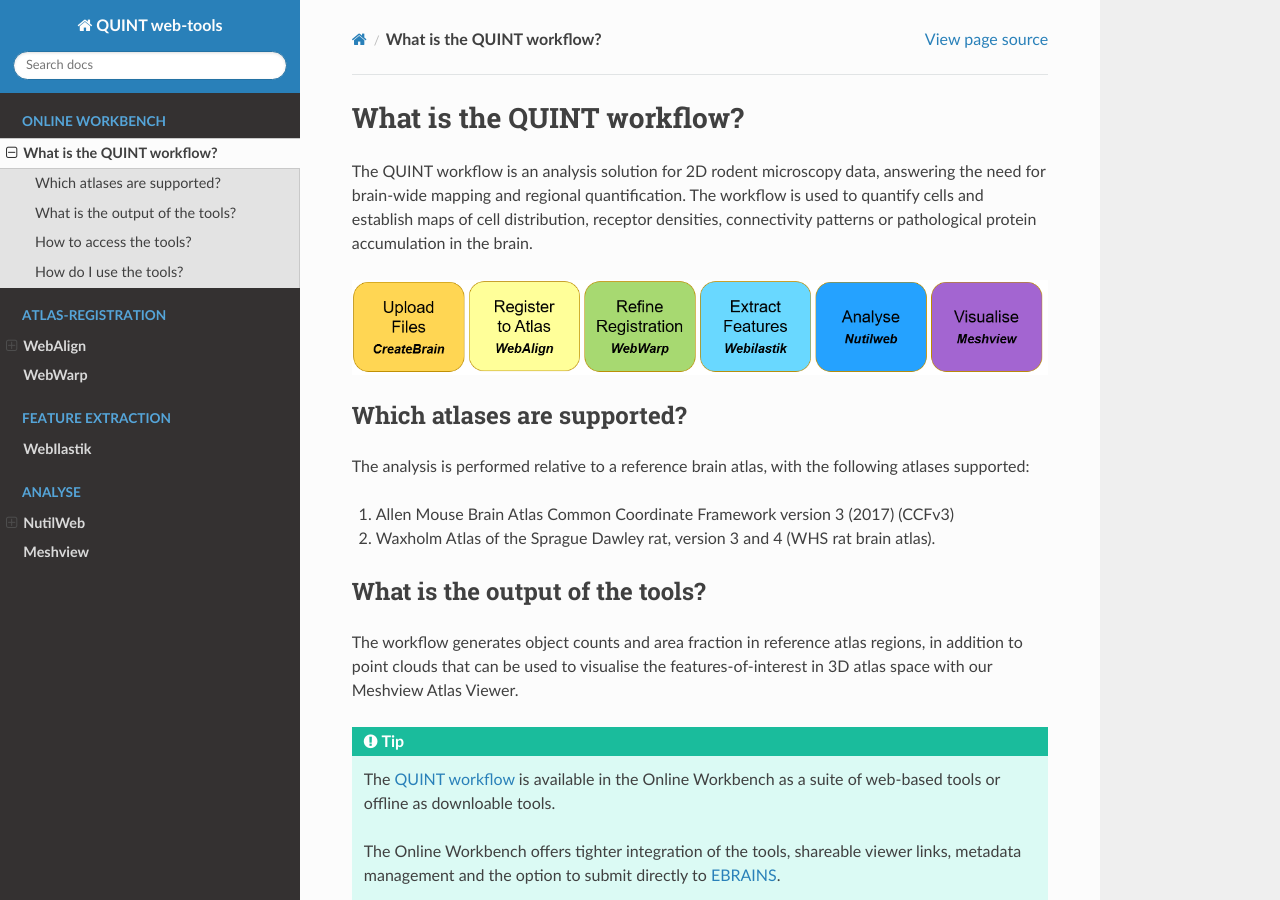
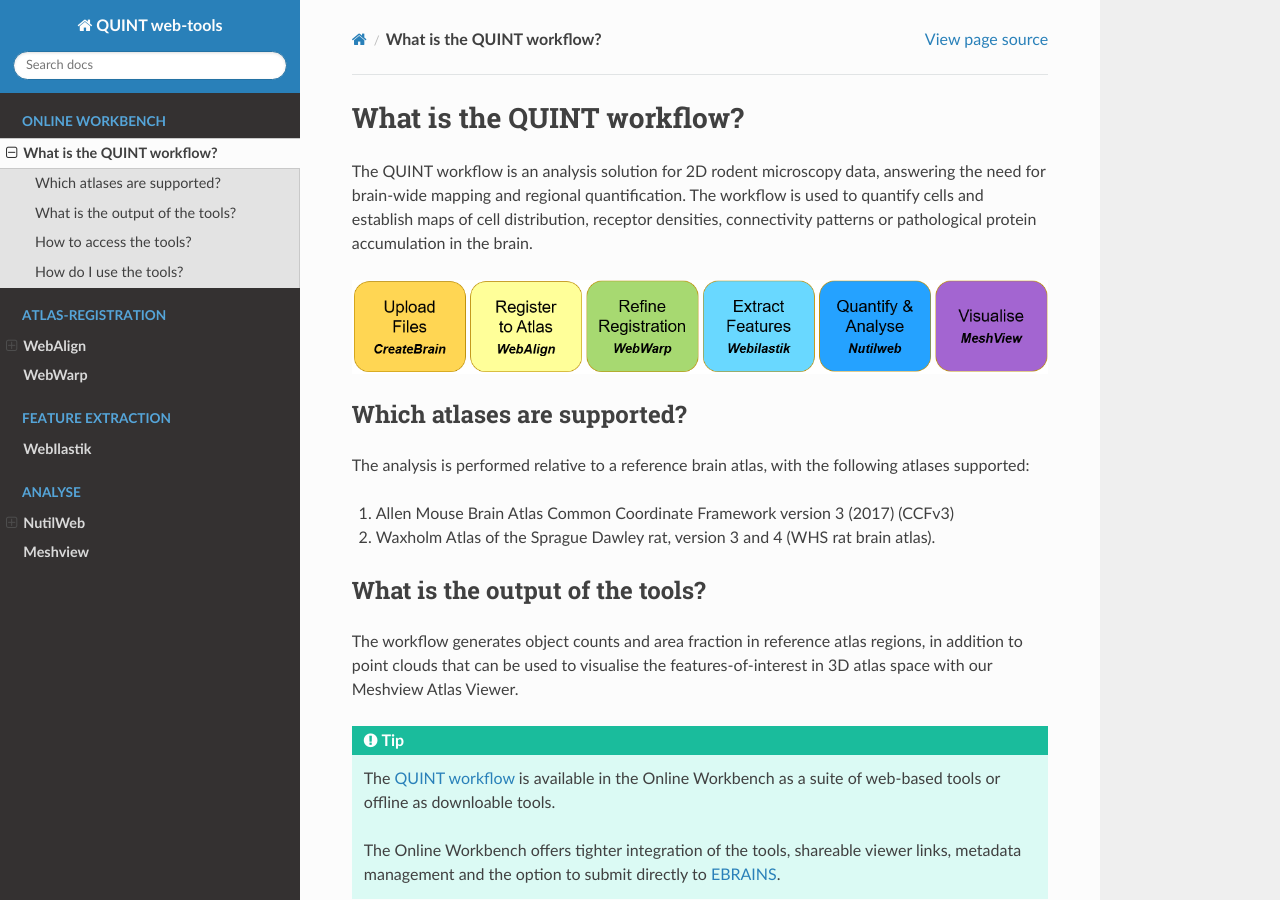
Before and after one commit to Neural-Systems-at-UIO/QUINT_webtools, a Sphinx documentation site: the page built from docs/QUINTintro_new.rst, in a window 1280 px wide and 900 px high. Built offline with Sphinx 7.4.7 and the Read the Docs theme 2.0.0, drawn with Linux system fonts in a browser that asks for light colours.

Commit message:
Update QUINTintro_new.rst

```diff
--- a/docs/QUINTintro_new.rst
+++ b/docs/QUINTintro_new.rst
@@ -3,7 +3,7 @@
 
 The QUINT workflow is an analysis solution for 2D rodent microscopy data, answering the need for brain-wide mapping and regional quantification. The workflow is used to quantify cells and establish maps of cell distribution, receptor densities, connectivity patterns or pathological protein accumulation in the brain.
 
-.. image:: images/QUINT_summary_1.PNG
+.. image:: images/QUINTsummary_2.PNG
 
 Which atlases are supported?
 ------------------------------
```
